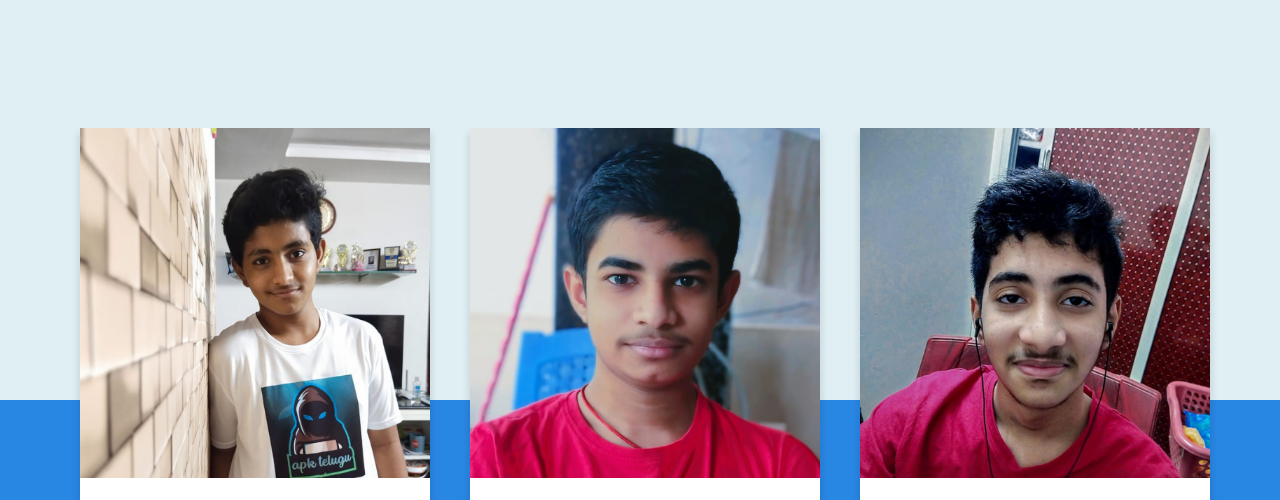
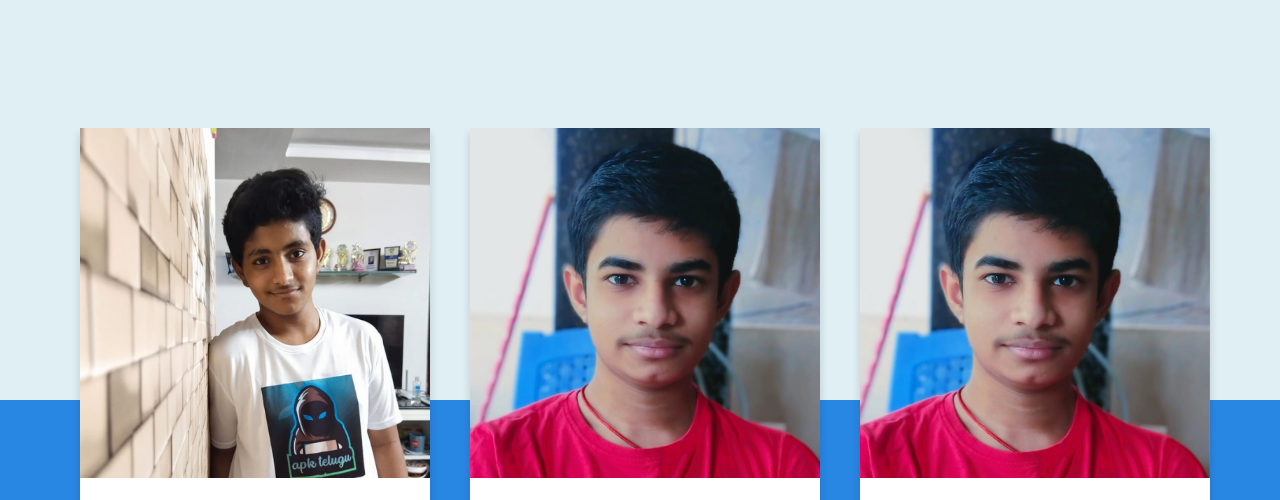
Before and after one commit to MDcomics/Mdcomics, a plain HTML site: page list1.html in a window 1280 px wide. Shown: the top 500 px of the page. Drawn offline with nearby package versions, Linux system fonts and the light colour scheme.

Commit message:
Update list1.html

```diff
--- a/list1.html
+++ b/list1.html
@@ -145,7 +145,7 @@
       <div class="col-md-4 col-sm-6 col-xs-12">
         <div class="single-team">
           <div class="img-area">
-            <img src="Images/Untitled design (3).png" class="img-responsive" alt="">
+            <img src="Images/Untitled design (4).png" class="img-responsive" alt="">
             <div class="social">
               <ul class="list-inline">
                 <li><a href="https://www.facebook.com/vagisha.datta"><i class="fa fa-facebook"></i></a></li>
```
